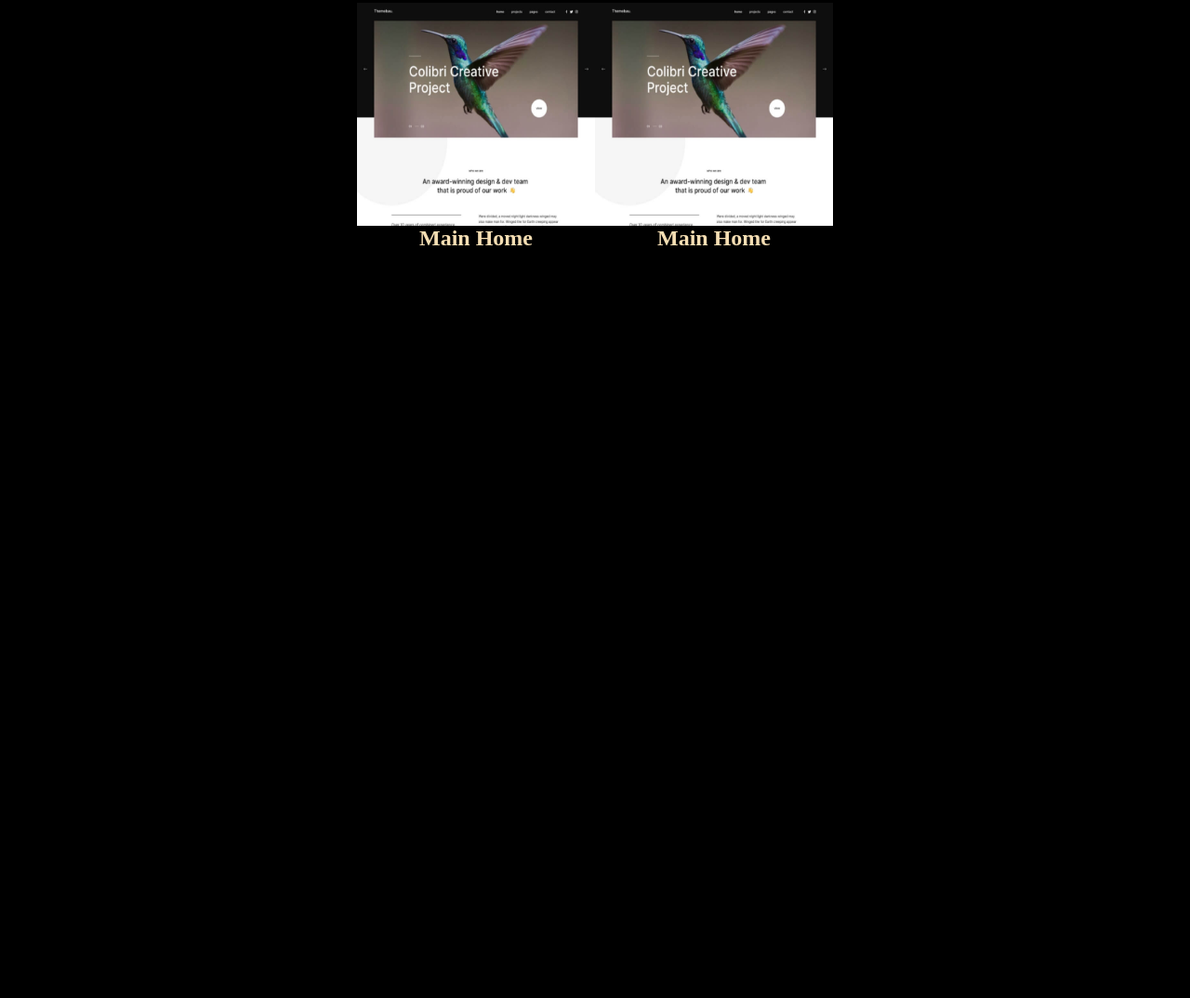
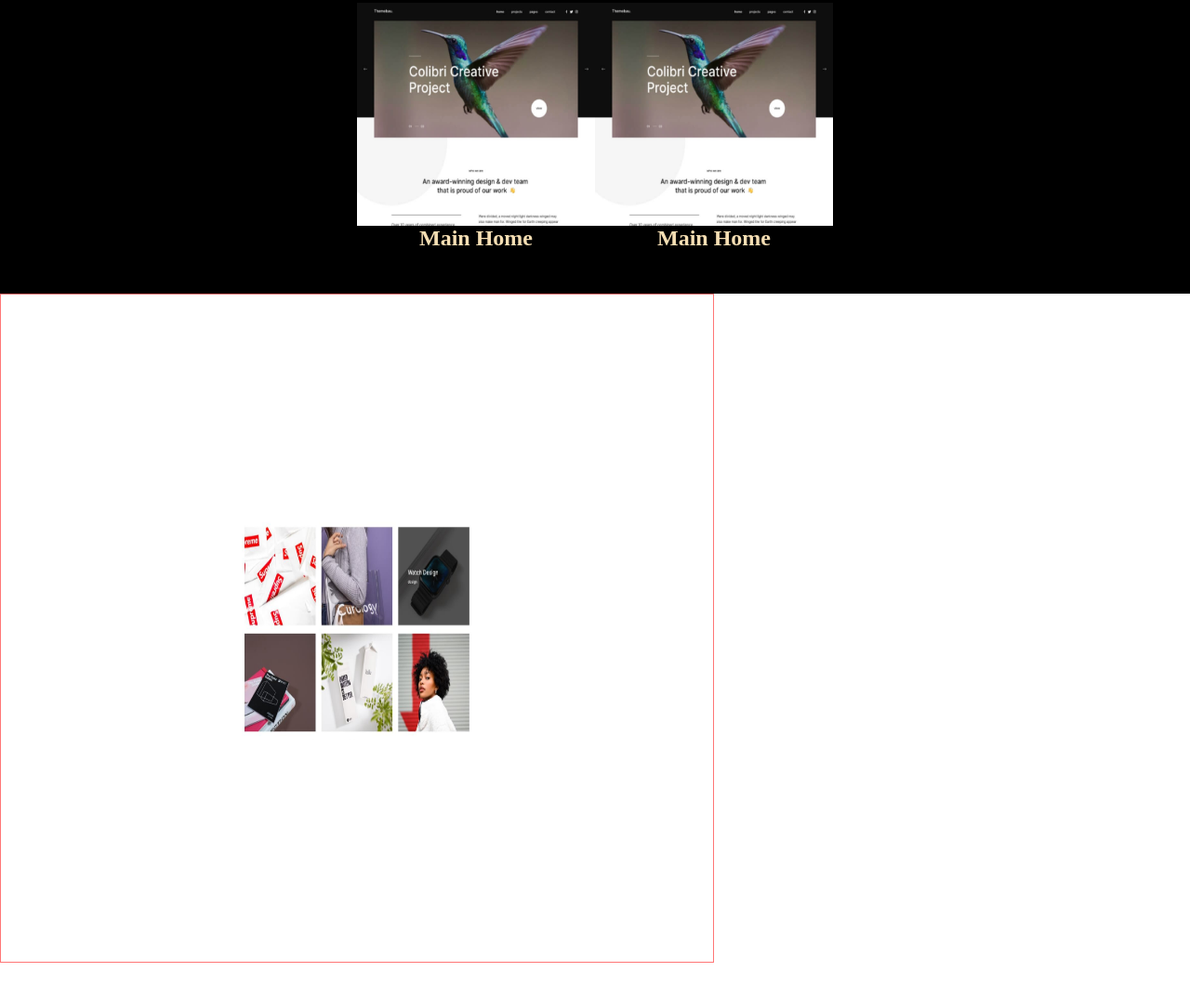
Before and after one commit to 7xo9/CSS2, a plain HTML site: page index.html in a window 1280 px wide. Shown: the part 1749-2823 px from the top of the page at 93% size. Before the commit the page ends 2065 px from the top, so only its background shows below. Drawn offline with Linux system fonts and the light colour scheme.

Commit message:
finalllll

```diff
--- a/index.html
+++ b/index.html
@@ -83,7 +83,24 @@
       </div>
 </div>
 
+<div class="whitee" >
 
+    <div class="cont">
+
+        <div class="div-img">
+            <div class="img1">
+                <img src="5.jpeg" alt="">
+            </div>
+
+            <div class="img2">
+                <img src="6.jpeg" alt="">
+            </div>
+
+        </div>
+
+
+    </div>
+</div>
 
 
 </body>
--- a/style.css
+++ b/style.css
@@ -77,6 +77,8 @@ img{
 .diii{
     display: flex;
     justify-content: center;
+    cursor: pointer;
+
 }
 .white{
     width: 100vw;
@@ -88,3 +90,35 @@ img{
     display: flex;
     align-items: center;
 }
+
+.whitee{
+    background-color: white;
+    height: 100vh;
+    align-items: center;
+    justify-content: center;
+
+}
+
+.cont{
+    background-color: white;
+    height: 90vh;
+    width: 60vw;
+    display: flex;
+    border: rgb(255, 118, 118) solid 1px;
+    justify-content: center;
+}
+
+.div-img{
+    background-color: white;
+    display: flex;
+    position: relative;
+    align-items: center;
+}
+
+.img1{
+    position: absolute;
+}
+
+.img2{
+    position: relative;
+}
```
Also changed, not shown: 5.jpeg (added), 6.jpeg (added).
